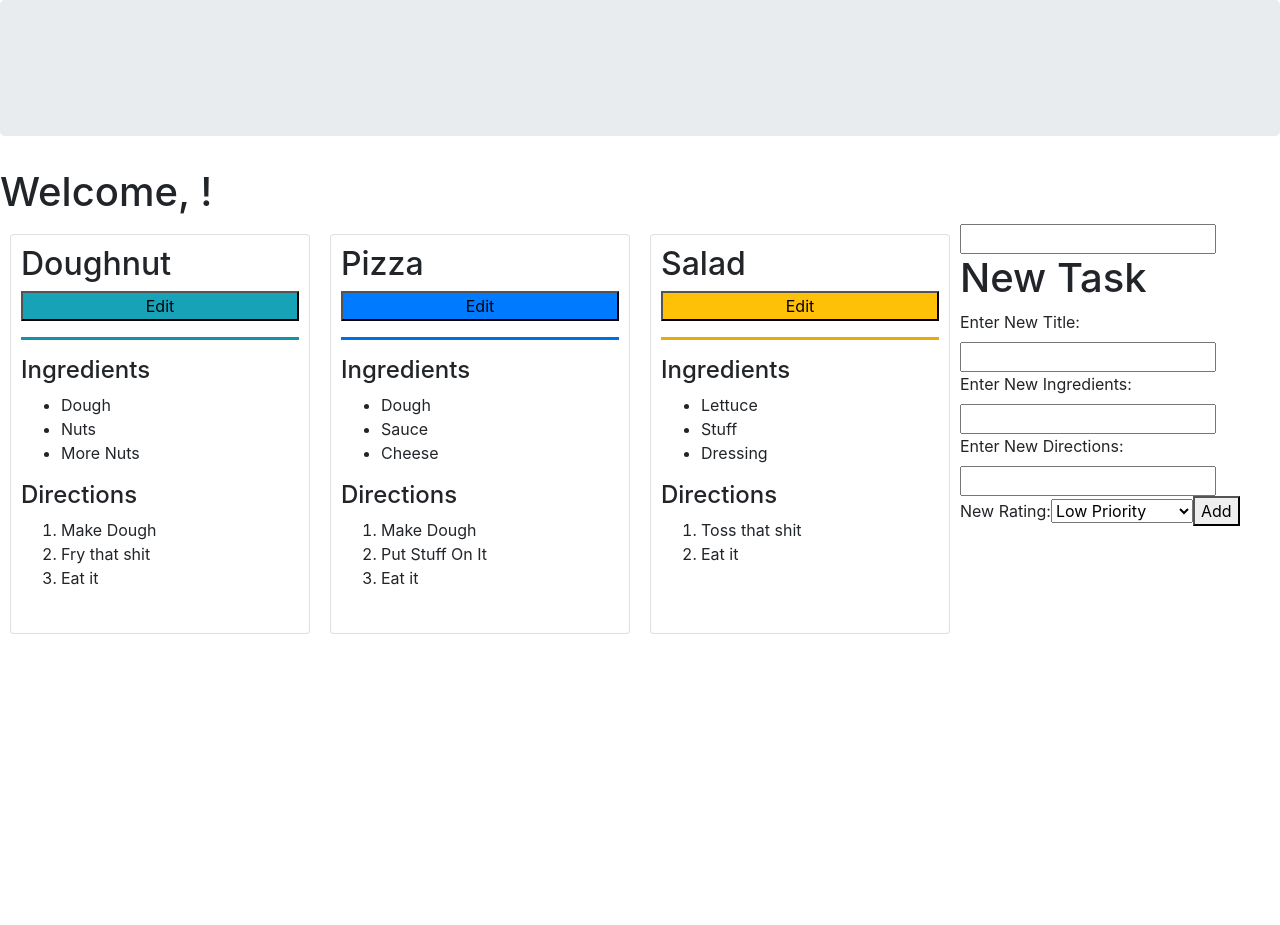
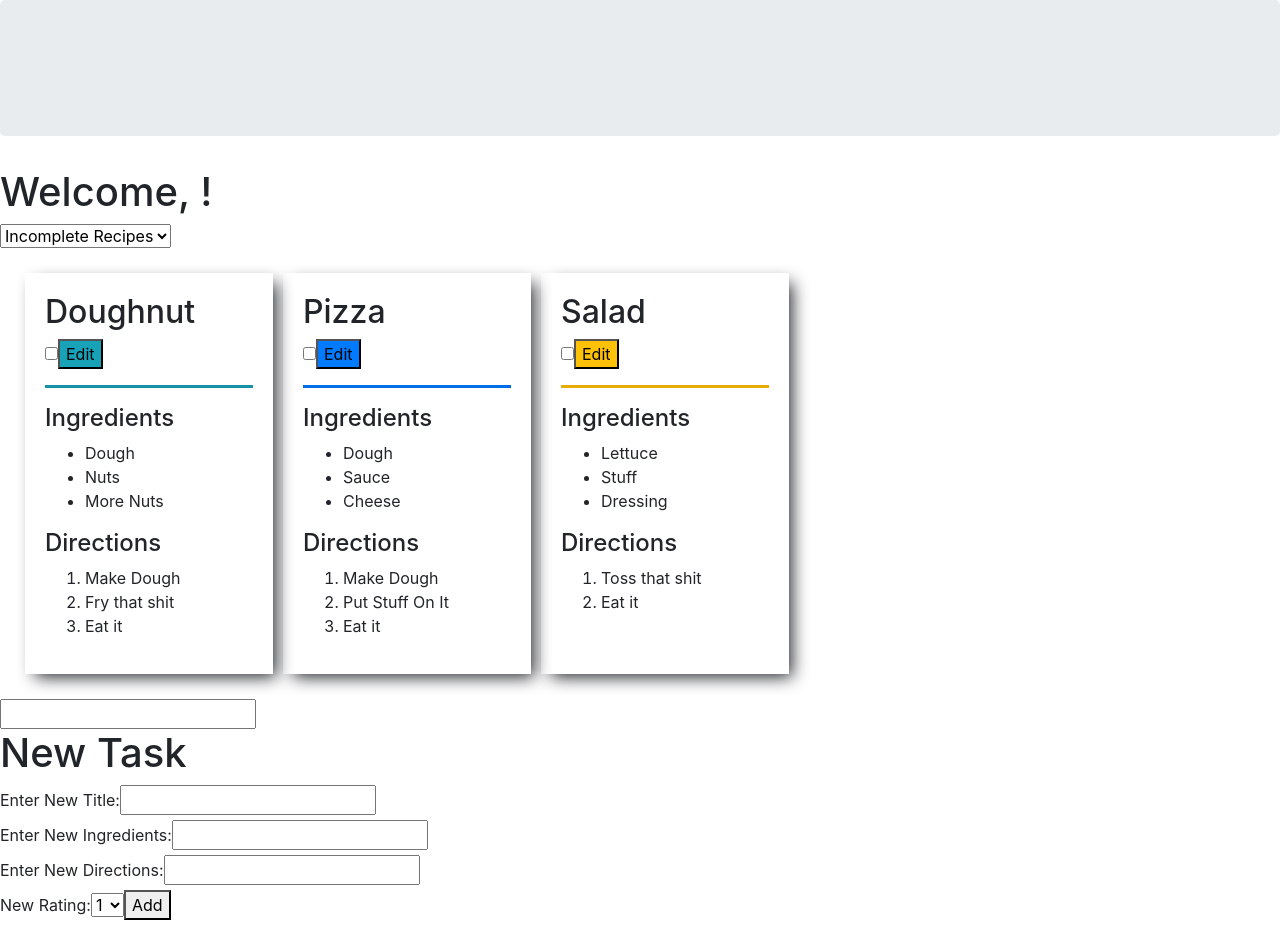
Before and after one commit to nikkiboyd/recipe-box, an Angular app: page / in a window 1280 px wide. Before the commit the page ends 800 px from the top, so only its background shows below. Built offline with nearby package versions, Linux system fonts and the light colour scheme.

Commit message:
we did everything

```diff
--- a/src/app/app.component.ts
+++ b/src/app/app.component.ts
@@ -1,5 +1,6 @@
 import { Component } from '@angular/core';
 import { Recipe } from './models/recipe.model';
+
 
 @Component({
   selector: 'app-root',
--- a/src/app/app.module.ts
+++ b/src/app/app.module.ts
@@ -8,6 +8,7 @@ import { IngredientsComponent } from './ingredients/ingredients.component';
 import { EditRecipeComponent } from './edit-recipe/edit-recipe.component';
 import { RecipeListComponent } from './recipe-list/recipe-list.component';
 import { RecipeNewComponent } from './recipe-new/recipe-new.component';
+import { CookedPipe } from './cooked.pipe'
 
 @NgModule({
   declarations: [
@@ -15,7 +16,8 @@ import { RecipeNewComponent } from './recipe-new/recipe-new.component';
     IngredientsComponent,
     EditRecipeComponent,
     RecipeListComponent,
-    RecipeNewComponent
+    RecipeNewComponent,
+    CookedPipe
   ],
   imports: [
     BrowserModule,
--- /dev/null
+++ b/src/app/cooked.pipe.ts
@@ -0,0 +1,32 @@
+import {Pipe, PipeTransform} from '@angular/core';
+import {Recipe} from './models/recipe.model';
+
+@Pipe({
+  name: "cooked",
+  pure: false
+})
+
+export class CookedPipe implements PipeTransform {
+
+  transform(input: Recipe[], desiredCompleteness) {
+    let output: Recipe[] = [];
+    if(desiredCompleteness === "incompleteRecipes") {
+      for (var i = 0; i < input.length; i++) {
+        if (input[i].cooked === false) {
+          output.push(input[i]);
+        }
+      }
+      return output;
+    } else if (desiredCompleteness === "completedRecipes") {
+      for (var i = 0; i < input.length; i++) {
+        if (input[i].cooked === true) {
+          output.push(input[i]);
+        }
+      }
+      return output;
+    } else {
+      return input;
+    }
+  }
+
+}
--- a/src/app/models/recipe.model.ts
+++ b/src/app/models/recipe.model.ts
@@ -1,3 +1,4 @@
 export class Recipe {
+  public cooked: boolean = false;
   constructor(public title: string, public ingredients: string[], public directions: string[], public rating: number) { }
 }
--- a/src/app/recipe-list/recipe-list.component.html
+++ b/src/app/recipe-list/recipe-list.component.html
@@ -1,5 +1,16 @@
-<div class="card" *ngFor="let currentRecipe of childRecipeList" style="width: 300px; height: 400px;">
+<select (change)="onChange($event.target.value)">
+  <option value="allRecipes">All Recipes</option>
+  <option value="completedRecipes">Completed Recipes</option>
+  <option value="incompleteRecipes" selected="selected">Incomplete Recipes</option>
+</select>
+
+<div class="stack">
+  <div class="recipe" *ngFor="let currentRecipe of childRecipeList | cooked:filterByCompleteness">
     <h2>{{currentRecipe.title}}</h2>
+
+    <input *ngIf="currentRecipe.cooked === true" type="checkbox" checked (click)="toggleDone(currentRecipe, false)"/>
+    <input *ngIf="currentRecipe.cooked === false" type="checkbox" (click)="toggleDone(currentRecipe, true)"/>
+
     <button (click)="editButtonClicked(currentRecipe)" [class]="ratingColor(currentRecipe)">Edit</button>
     <hr [class]="ratingColor(currentRecipe)">
    <h4>Ingredients</h4>
@@ -11,3 +22,4 @@
      <li *ngFor="let direction of currentRecipe.directions">{{direction}}</li>
    </ol>
   </div>
+</div>
--- a/src/app/recipe-list/recipe-list.component.ts
+++ b/src/app/recipe-list/recipe-list.component.ts
@@ -28,4 +28,15 @@ import { Recipe } from '../models/recipe.model';
       return "bg-danger";
     }
   }
+
+  filterByCompleteness: string = "incompleteRecipes";
+
+  onChange(optionFromMenu) {
+  this.filterByCompleteness= optionFromMenu;
 }
+
+toggleDone(clickedRecipe: Recipe, setCompleteness: boolean) {
+   clickedRecipe.cooked = setCompleteness;
+ }
+
+}
--- a/src/app/recipe-new/recipe-new.component.html
+++ b/src/app/recipe-new/recipe-new.component.html
@@ -14,9 +14,11 @@
 <div>
   <label>New Rating:</label>
   <select #newRating>
-    <option [value]="1"> Low Priority </option>
-    <option [value]="2"> Medium Priority </option>
-    <option [value]="3"> High Priority </option>
+    <option [value]="1"> 1 </option>
+    <option [value]="2"> 2 </option>
+    <option [value]="2"> 3 </option>
+    <option [value]="3"> 4 </option>
+    <option [value]="3"> 5 </option>
   </select>
-  <button (click)="submitForm(newTitle.value, newIngredients.value, newDirections.value, newRating.value)">Add</button>
+  <button (click)="submitForm(newTitle.value, newIngredients.value, newDirections.value, newRating.value); newTitle.value=''; newIngredients.value=''; newDirections.value=''; newRating.value='';">Add</button>
 </div>
--- a/src/styles.css
+++ b/src/styles.css
@@ -1,8 +1,18 @@
 /* You can add global styles to this file, and also import other style files */
-.card {
+.stack{
+  display: flex;
+  flex-direction: row;
+  flex-wrap: wrap;
   margin: 10px;
   padding: 10px;
-  float: left;
+}
+
+.recipe {
+  min-width: 20%;
+  padding: 20px;
+  margin: 5px;
+
+  box-shadow: 0.4em 0.4em 1em -0.2em;
 }
 
 hr {
```
Lines whose indentation alone changed are shown as unchanged.
